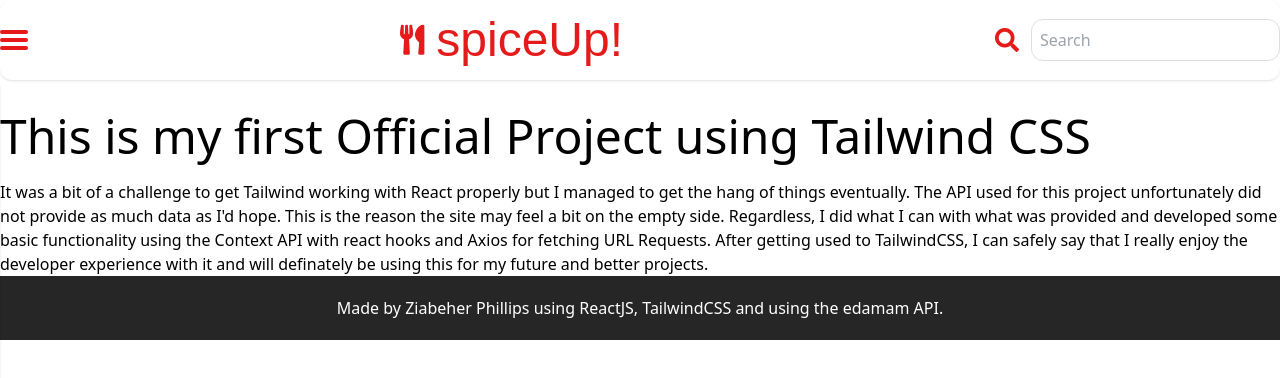
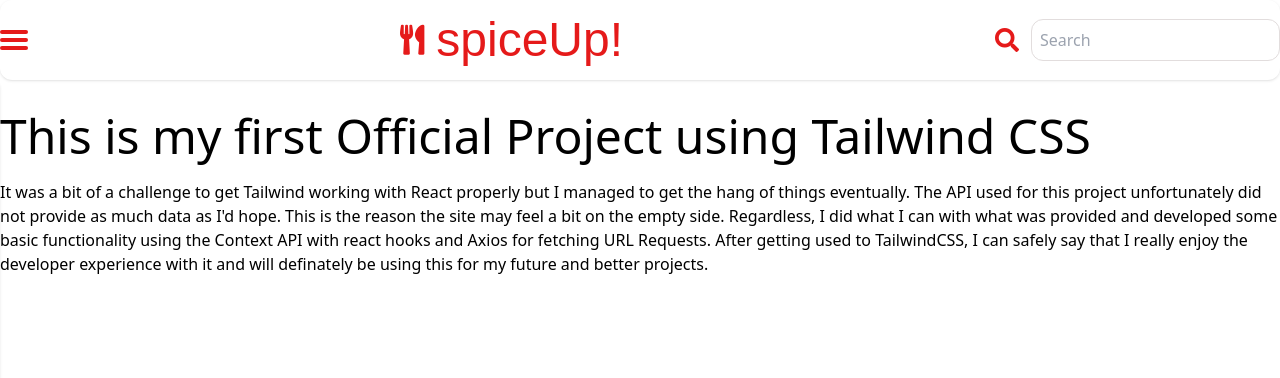
Before and after one commit to Zabzx/spiceUp, a React (Create React App) app: page /about in a window 1280 px wide. Shown: the top 378 px of the page. Built offline with nearby package versions, Linux system fonts and the light colour scheme; no server answers.

Commit message:
trying to fix the footer

```diff
--- a/src/pages/About.jsx
+++ b/src/pages/About.jsx
@@ -10,15 +10,12 @@ const About = () => {
     setMenu({...menu, toggle: false})
   }, [])
 
-  return <>
-  <div className="flex flex-col h-screen justify-between">
-    <div className="container">
+  return (<>
+  <div className="container">
   <h1 className="text-5xl mt-28">This is my first Official Project using Tailwind CSS</h1>
       <p className="mt-5">It was a bit of a challenge to get Tailwind working with React properly but I managed to get the hang of things eventually. The API used for this project unfortunately did not provide as much data as I'd hope. This is the reason the site may feel a bit on the empty side. Regardless, I did what I can with what was provided and developed some basic functionality using the Context API with react hooks and Axios for fetching URL Requests. After getting used to TailwindCSS, I can safely say that I really enjoy the developer experience with it and will definately be using this for my future and better projects.</p>
       </div>
-      <Footer/>
-      </div>
      </>
-  };
+  )};
 
 export default About;
```
